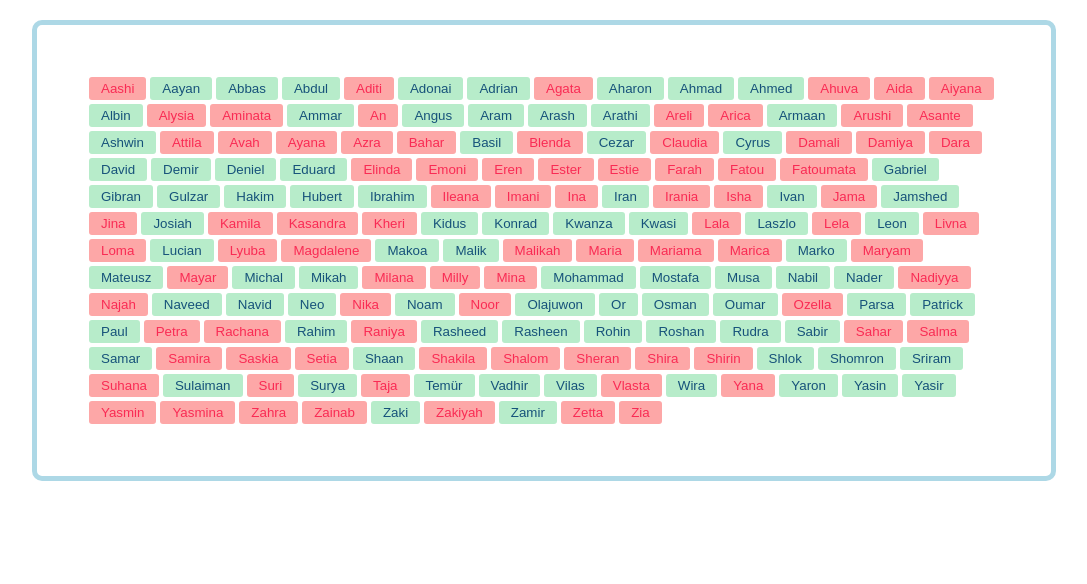
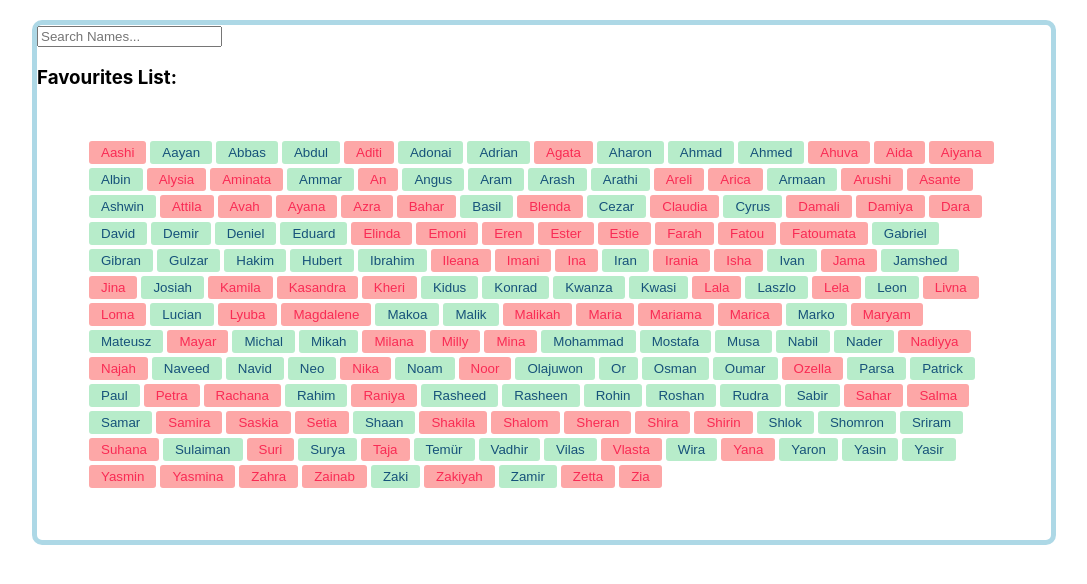
Before and after one commit to Jontas77/baby-names-react, a React (Create React App) app: page / in a window 1280 px wide. Shown: the top 584 px of the page, without its empty margins (96-1183 px from the left). Built offline with nearby package versions, Linux system fonts and the light colour scheme.

Commit message:
Completed level 2

```diff
--- a/src/App.js
+++ b/src/App.js
@@ -1,13 +1,29 @@
-import React from "react";
+import React, { useState } from "react";
 import BabyNamesData from "./data/babyNamesData.json";
 
 //Import Components
 import BabyNamesList from "./components/BabyNamesList";
+import SearchBar from "./components/SearchBar";
+import Favourites from "./components/Favourites";
 
 const App = () => {
+  const [search, setSearch] = useState("");
+  const [favourites, setFavourites] = useState([]);
+
+  const handleChange = (e) => {
+    setSearch(e.target.value);
+  };
+
+  const addFavourite = (id) => {
+    const list = favourites.concat([id])
+    setFavourites(list)
+  }
+
   return (
     <div className="container">
-     <BabyNamesList nameList={BabyNamesData} />
+      <SearchBar nameList={BabyNamesData} search={search} handleChange={handleChange} />
+      <Favourites nameList={BabyNamesData} favourites={favourites} />
+      <BabyNamesList nameList={BabyNamesData} search={search} addFavourite={addFavourite}/>
     </div>
   );
 };
--- a/src/components/BabyNamesList.js
+++ b/src/components/BabyNamesList.js
@@ -1,13 +1,22 @@
 import React from "react";
 
-const BabyNamesList = ({ nameList }) => {
+const BabyNamesList = ({ nameList, search, addFavourite }) => {
   return (
     <ul>
       {nameList
         .sort((a, b) => (a.name < b.name ? -1 : 1))
+        .filter((value) => {
+          let result;
+          if (search === "") {
+            result = value;
+          } else if (value.name.toLowerCase().includes(search.toLowerCase())) {
+            result = value;
+          }
+          return result;
+        })
         .map((baby) => (
           <li className={baby.sex} key={baby.id}>
-            <button>{baby.name}</button>
+            <button onClick={() => addFavourite(baby.id)}>{baby.name}</button>
           </li>
         ))}
     </ul>
--- /dev/null
+++ b/src/components/Favourites.js
@@ -0,0 +1,43 @@
+import React from "react";
+
+
+const Favourites = ({ nameList, favourites }) => {
+
+ const addNames = favourites.map((id)=> {
+     const { name, sex } = nameList[id]
+     return (
+         <li key={name} className={sex}>{name}</li>
+     )
+ })
+  return (
+    <div>
+      <h3>Favourites List:</h3><span><ul>{addNames}</ul></span>
+    </div>
+  );
+};
+
+export default Favourites;
+// const myArr = () => {
+//         setFavourites([1, 2, 4])
+//     }
+//     const idList = favourites.map(id => {
+//         const babyName = nameList[id].name;
+//         console.log(babyName);
+//         return (
+//             <li key={id}>{babyName}</li>
+//         )
+//     })
+
+// const addNames = nameList.filter((value) => {
+//     return favourites.includes(value.id);
+//   });
+
+//   const removeNames = (id) => {
+//     return setFavourites(
+//       favourites.filter((enterId) => {
+//         return id !== enterId;
+//       })
+//     );
+//   };
+
+//   const containNames = favourites.length > 0;
--- /dev/null
+++ b/src/components/SearchBar.js
@@ -0,0 +1,16 @@
+import React from "react";
+
+const SearchBar = ({ search, handleChange }) => {
+  return (
+    <header>
+      <input
+        type="text"
+        placeholder="Search Names..."
+        value={search}
+        onChange={handleChange}
+      />
+    </header>
+  );
+};
+
+export default SearchBar;
```
Also changed, not shown: src/components/SearchTerm.js (added, +11 -0 lines).
